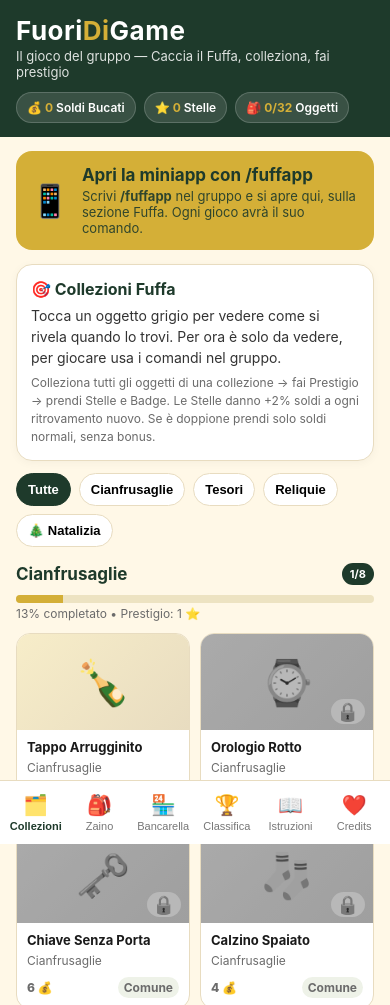
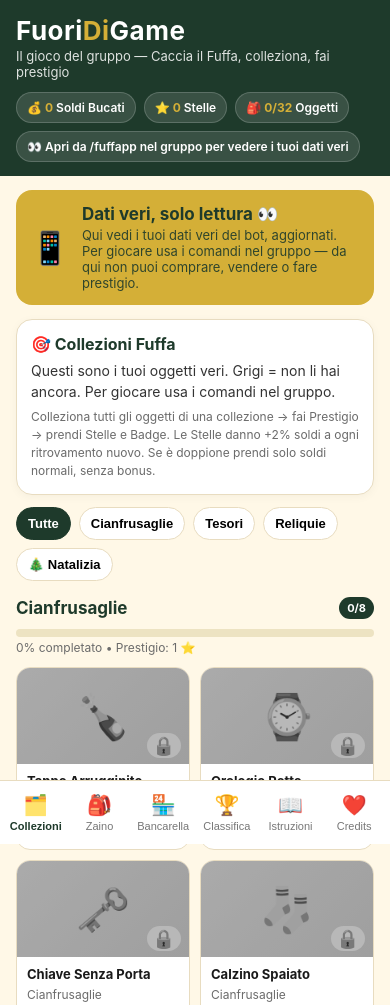
Before and after one commit to fuoridichat2025-rgb/fuoridigame-miniapp, a plain HTML site: page index.html in a window 390 px wide. Shown: the top 1005 px of the page. Drawn offline with Linux system fonts and the light colour scheme; a web font is replaced by a local one.

Commit message:
Update index.html

```diff
--- a/index.html
+++ b/index.html
@@ -101,22 +101,23 @@ nav button.active span{filter:none}
 <h1>Fuori<span>Di</span>Game</h1>
 <p>Il gioco del gruppo — Caccia il Fuffa, colleziona, fai prestigio</p>
 <div class="topbar">
-<div class="pill">💰 <b>0</b> Soldi Bucati</div>
-<div class="pill">⭐ <b>0</b> Stelle</div>
-<div class="pill">🎒 <b>0/32</b> Oggetti</div>
+<div class="pill">💰 <b id="pill-soldi">0</b> Soldi Bucati</div>
+<div class="pill">⭐ <b id="pill-stelle">0</b> Stelle</div>
+<div class="pill">🎒 <b id="pill-oggetti">0/32</b> Oggetti</div>
+<div class="pill" id="pill-stato" style="display:none">🔄 Carico dati veri…</div>
 </div>
 </header>
 
 <div class="hero" id="heroFuffapp">
 <div class="hero-emoji">📱</div>
-<div><h2>Apri la miniapp con /fuffapp</h2><p>Scrivi <b>/fuffapp</b> nel gruppo e si apre qui, sulla sezione Fuffa. Ogni gioco avrà il suo comando.</p></div>
+<div><h2>Dati veri, solo lettura 👀</h2><p>Qui vedi i tuoi dati veri del bot, aggiornati. Per giocare usa i comandi nel gruppo — da qui non puoi comprare, vendere o fare prestigio.</p></div>
 </div>
 
 <div class="wrap">
 
 <!-- COLLEZIONI -->
 <div id="sec-collezioni" class="section active">
-<div class="card"><h3>🎯 Collezioni Fuffa</h3><p>Tocca un oggetto grigio per vedere come si rivela quando lo trovi. Per ora è solo da vedere, per giocare usa i comandi nel gruppo.</p><div class="small" style="margin-top:6px">Colleziona tutti gli oggetti di una collezione → fai Prestigio → prendi Stelle e Badge. Le Stelle danno +2% soldi a ogni ritrovamento nuovo. Se è doppione prendi solo soldi normali, senza bonus.</div></div>
+<div class="card"><h3>🎯 Collezioni Fuffa</h3><p>Questi sono i tuoi oggetti veri. Grigi = non li hai ancora. Per giocare usa i comandi nel gruppo.</p><div class="small" style="margin-top:6px">Colleziona tutti gli oggetti di una collezione → fai Prestigio → prendi Stelle e Badge. Le Stelle danno +2% soldi a ogni ritrovamento nuovo. Se è doppione prendi solo soldi normali, senza bonus.</div></div>
 <div class="filters" id="filters">
 <button class="filter active" data-f="all">Tutte</button>
 <button class="filter" data-f="Cianfrusaglie">Cianfrusaglie</button>
@@ -138,9 +139,9 @@ nav button.active span{filter:none}
 
 <!-- ZAINO -->
 <div id="sec-zaino" class="section">
-<div class="card"><h3>🎒 Il tuo Zaino</h3><p>Qui vedrai tutti gli oggetti che hai trovato cacciando il Fuffa.</p><p class="small" style="margin-top:8px">Per ora anteprima. Nel gruppo usa <b>/zaino</b> per vedere il tuo zaino vero.</p></div>
-<div class="card"><h3>Esempio — come apparirà</h3><div class="grid" id="zainoDemo"></div></div>
-<div class="note">💡 <b>Doppione?</b> Se trovi un oggetto che hai già, prendi solo i Soldi Bucati. Se è nuovo, completi la collezione!</div>
+<div class="card"><h3>🎒 Il tuo Zaino</h3><p>Questo è il tuo zaino vero, aggiornato dal bot.</p><p class="small" style="margin-top:8px" id="zainoStato">Carico…</p></div>
+<div class="card"><h3>Il tuo Zaino</h3><div class="grid" id="zainoDemo"></div></div>
+<div class="note">💡 <b>Doppione?</b> Se trovi un oggetto che hai già, prendi solo i Soldi Bucati senza bonus. Se è nuovo, prendi valore + bonus stelle e completi la collezione!</div>
 </div>
 
 <!-- BANCARELLA -->
@@ -159,7 +160,7 @@ nav button.active span{filter:none}
 <div id="sec-istruzioni" class="section">
 <div class="card" style="background:var(--forest);color:white"><h3 style="color:white">📱 Apri la miniapp con /fuffapp</h3><p style="color:#EFEFEF">Scrivi <b>/fuffapp</b> nel gruppo e si apre questa miniapp sulla sezione Fuffa.<br><br>Ogni gioco avrà il suo comando: <b>/fuffapp</b> apre Fuffa, i prossimi giochi avranno il loro comando tipo <b>/nomegiocoapp</b> e apriranno la stessa miniapp ma sulla loro sezione. Stessi Soldi Bucati, stesse Stelle.</p></div>
 <div class="card"><h3>🎮 Come si gioca a Fuffa</h3>
-<div class="steps"><div class="step"><div class="step-num">1</div><div><b>Il Fuffa spawna da solo</b><br><span class="small">Dalle 6 alle 23 appare da solo nel gruppo, oppure scrivi /fuffa</span></div></div>
+<div class="steps"><div class="step"><div class="step-num">1</div><div><b>Il Fuffa spawna da solo</b><br><span class="small">Dalle 6 alle 23 appare da solo nel gruppo. <b>/fuffa</b> lo può usare solo NickMade, neanche gli altri admin.</span></div></div>
 <div class="step"><div class="step-num">2</div><div><b>Tocca “Caccia via il Fuffa!”</b><br><span class="small">Hai 5 minuti, se no scappa e non prendi niente</span></div></div>
 <div class="step"><div class="step-num">3</div><div><b>Vinci oggetto + Soldi Bucati</b><br><span class="small">Se è un doppione prendi solo soldi senza bonus, se è nuovo prendi valore + bonus stelle e completi la collezione</span></div></div>
 <div class="step"><div class="step-num">4</div><div><b>Colleziona tutto</b><br><span class="small">Completa una collezione per fare Prestigio</span></div></div>
@@ -167,22 +168,24 @@ nav button.active span{filter:none}
 <div class="step"><div class="step-num">6</div><div><b>Le Stelle ti potenziano</b><br><span class="small">Ogni Stella = +2% soldi a ogni ritrovamento nuovo</span></div></div>
 </div></div>
 <div class="card"><h3>⌨️ Comandi</h3>
-<div class="cmd"><code>/fuffa</code><p>Fa apparire il Fuffa</p></div>
+<div class="cmd"><code>/fuffa</code><p>Fa apparire il Fuffa — <b>SOLO NickMade</b>, neanche gli altri admin. Gli altri aspettano che spawni da solo.</p></div>
 <div class="cmd"><code>/fuffapp</code><p><b>Apre questa miniapp</b> sulla sezione Fuffa</p></div>
 <div class="cmd"><code>/zaino</code><p>I tuoi oggetti</p></div>
 <div class="cmd"><code>/portafoglio</code><p>I tuoi soldi e stelle</p></div>
 <div class="cmd"><code>/collezioni</code><p>Progresso e badge</p></div>
 <div class="cmd"><code>/prestigio</code><p>Fai prestigio — es: /prestigio Cianfrusaglie</p></div>
 <div class="cmd"><code>/iofuffa</code><p>Stelle, badge e titoli</p></div>
-<div class="cmd"><code>/giochi</code><p>Attiva/disattiva giochi (solo admin)</p></div>
+<div class="cmd"><code>/giochi</code><p>Attiva/disattiva giochi — <b>solo admin del gruppo</b> (o NickMade). I giocatori normali non possono usarlo.</p></div>
 <div class="cmd"><code>/ritira</code><p>Ritira il tuo annuncio in bancarella</p></div>
 <div class="cmd"><code>/vendifuffa</code><p>Vendi un oggetto — scrivi /vendifuffa e tocca i bottoni (oggetto → prezzo)</p></div>
 <div class="cmd"><code>/bancarella</code><p>Vedi cosa c'è in vendita</p></div>
 <div class="cmd"><code>/comprafuffa</code><p>Compra in bancarella — o tocca 🛒 Compra in /bancarella</p></div>
 <div class="cmd"><code>/topfuffa</code><p>Classifica</p></div>
 </div>
+<div class="card"><h3>⚖️ Regole rapide</h3><p class="small" style="line-height:1.7">• <b>/fuffa</b> solo NickMade<br>• <b>/giochi, /attiva, /disattiva</b> solo admin del gruppo<br>• <b>Miniapp</b> solo lettura — non puoi comprare, vendere o fare prestigio da qui<br>• <b>Doppione</b> = solo soldi, senza bonus stelle<br>• <b>Nuovo</b> = valore + bonus stelle (+2% per stella)<br>• <b>Prestigio</b> cancella solo quella collezione, tieni soldi e badge</p>
+</div>
 <div class="card"><h3>📚 Le 4 Collezioni</h3><table class="table"><tr><th>Collezione</th><th>Stelle per Prestigio</th></tr><tr><td>Cianfrusaglie</td><td>1 ⭐</td></tr><tr><td>Tesori</td><td>3 ⭐</td></tr><tr><td>Reliquie</td><td>5 ⭐</td></tr><tr><td>🎄 Natalizia</td><td>Badge speciale, senza stelle</td></tr></table></div>
-<div class="note">Miniapp per ora solo da vedere. Per giocare usa i comandi nel gruppo.</div>
+<div class="note">Miniapp solo lettura — i dati sono veri e aggiornati dal bot. Per giocare usa i comandi nel gruppo.</div>
 </div>
 
 <!-- CREDITS -->
@@ -197,7 +200,7 @@ nav button.active span{filter:none}
 <p class="small" style="margin-top:10px">Hai un'idea per un nuovo gioco? Un bug? Scriveteci!</p>
 </div>
 <div class="card"><h3>ℹ️ Versione</h3><p>Miniapp v1 — solo da vedere<br>Fuffa v1<br>Prossimi giochi in arrivo…</p></div>
-<div class="card"><h3>🙏 Ringraziamenti</h3><p>Grazie a tutti i cacciatori di Fuffa. Senza di voi il Fuffa non scapperebbe così tanto.</p> <p> Un ringraziamento speciale a Etna che rende tutto possibile ❤️ </p> </div>
+<div class="card"><h3>🙏 Ringraziamenti</h3><p>Grazie a tutti i cacciatori di Fuffa. Senza di voi il Fuffa non scapperebbe così tanto.</p> <p> Un ringraziamento speciale a Etna che rende tutto possibile ❤️ </p></div>
 </div>
 
 </div>
@@ -247,7 +250,12 @@ const ITEMS=[
 {id:"candela",name:"Candela Magica",coll:"Natalizia",emoji:"🕯️",value:22,rarity:"Comune"},
 {id:"biscotto",name:"Biscotto di Pan di Zenzero",coll:"Natalizia",emoji:"🍪",value:18,rarity:"Comune"},
 ];
-let owned=new Set(["tappo","anello"]);
+let owned=new Set([]); // riempito da API con dati veri
+let DatiVeri=null;
+let DatiBancarella=[];
+let DatiClassifica=[];
+// ⚠️ METTI QUI L'URL DEL TUO WORKER CLOUDFLARE (es. https://fuoridigame-xxx.workers.dev) - senza / alla fine
+const API_BASE = "https://INSERISCI-IL-TUO-WORKER.workers.dev";
 let curFilter="all";
 function renderCollections(){
   const wrap=document.getElementById("collections");
@@ -267,21 +275,37 @@ function renderCollections(){
   });
   wrap.innerHTML=html;
 }
-function toggleItem(id){ if(owned.has(id)) owned.delete(id); else owned.add(id); renderCollections(); renderZaino(); }
+function toggleItem(id){ /* solo lettura - per giocare usa i comandi nel gruppo */ }
 function renderZaino(){
   const el=document.getElementById("zainoDemo");
+  const st=document.getElementById("zainoStato"); if(st && DatiVeri) st.textContent = "Dati veri — " + DatiVeri.saldo + " 💰 • " + DatiVeri.stelle + " ⭐";
   const list=ITEMS.filter(i=>owned.has(i.id));
   if(list.length===0){el.innerHTML="<p class='small'>Zaino vuoto — caccia il Fuffa!</p>";return;}
   el.innerHTML=list.map(it=>`<div class="item"><div class="item-img">${it.emoji}</div><div class="item-body"><b>${it.name}</b><span>${it.coll}</span><div class="item-foot"><span class="price">${it.value} 💰</span><span class="rarity">${it.rarity}</span></div></div></div>`).join("");
 }
-document.getElementById("bancarellaList").innerHTML=[
-  {emoji:"💍",name:"Anello Dorato",price:40,seller:"@Giocatore1"},
-  {emoji:"🪙",name:"Moneta Bucata",price:12,seller:"@Giocatore2"},
-  {emoji:"🎁",name:"Regalo Misterioso",price:55,seller:"@IoSonoEtna"},
-].map(l=>`<div class="listing"><div class="listing-emoji">${l.emoji}</div><div style="flex:1"><b>${l.name}</b><br><span class="small">da ${l.seller}</span></div><b>${l.price} 💰</b></div>`).join("")+`<p class="small" style="margin-top:8px">Anteprima — nel gruppo usa /bancarella per vedere quelle vere.</p>`;
-document.getElementById("classificaList").innerHTML=[
-  {name:"NickMade",pts:1240},{name:"@IoSonoEtna",pts:980},{name:"@Giocatore1",pts:720},{name:"@Giocatore2",pts:540},{name:"@Giocatore3",pts:310}
-].map((u,i)=>`<div class="rank"><div class="rank-num ${i===0?"gold":""}">${i+1}</div><div style="flex:1"><b>${u.name}</b></div><b>${u.pts} 💰</b></div>`).join("");
+function renderBancarella(){
+  const el=document.getElementById("bancarellaList");
+  if(!DatiBancarella || DatiBancarella.length===0){
+    el.innerHTML=`<p class="small">Bancarella vuota. Nel gruppo usa <b>/vendifuffa</b> per vendere.</p>`;
+    return;
+  }
+  el.innerHTML=DatiBancarella.map(l=>{
+    const it=ITEMS.find(x=>x.id===l.item_id)||ITEMS.find(x=>x.name===l.name);
+    const emoji=it?it.emoji:"📦";
+    const seller=l.seller_username?`@${l.seller_username}`:l.seller_name;
+    return `<div class="listing"><div class="listing-emoji">${emoji}</div><div style="flex:1"><b>${l.name}</b><br><span class="small">da ${seller}</span></div><b>${l.price} 💰</b></div>`;
+  }).join("")+`<p class="small" style="margin-top:8px">Dati veri dal bot. Per comprare usa <b>/bancarella</b> nel gruppo e tocca 🛒 Compra.</p>`;
+}
+renderBancarella();
+function renderClassifica(){
+  const el=document.getElementById("classificaList");
+  if(!DatiClassifica || DatiClassifica.length===0){
+    el.innerHTML=`<p class="small">Ancora nessuno in classifica. Scrivi /fuffa nel gruppo!</p>`;
+    return;
+  }
+  el.innerHTML=DatiClassifica.map((u,i)=>`<div class="rank"><div class="rank-num ${i===0?"gold":""}">${i+1}</div><div style="flex:1"><b>${u.display_name}</b>${u.stelle>0?` • ${u.stelle} ⭐`:""}</div><b>${u.saldo} 💰</b></div>`).join("");
+}
+renderClassifica();
 function showTab(tab){
   document.querySelectorAll(".section").forEach(s=>s.classList.remove("active"));
   document.querySelectorAll("nav button").forEach(b=>b.classList.remove("active"));
@@ -296,7 +320,46 @@ document.querySelectorAll("#filters .filter").forEach(f=>f.addEventListener("cli
   document.querySelectorAll("#filters .filter").forEach(x=>x.classList.remove("active"));
   f.classList.add("active"); curFilter=f.dataset.f; renderCollections();
 }));
-renderCollections(); renderZaino();
+async function caricaDatiVeri(){
+  try{
+    const params=new URLSearchParams(location.search);
+    let group_id=params.get("group_id")||"";
+    let user_id="";
+    let tg=null;
+    try{ tg=window.Telegram && Telegram.WebApp ? Telegram.WebApp.initDataUnsafe : null; }catch(e){}
+    if(tg && tg.user) user_id=String(tg.user.id);
+    if(!user_id) user_id=params.get("user_id")||"";
+    if(!group_id && tg && tg.chat) group_id=String(tg.chat.id||"");
+    const pillStato=document.getElementById("pill-stato");
+    if(!group_id || !user_id || API_BASE.includes("INSERISCI")){
+      if(pillStato){ pillStato.style.display=""; pillStato.textContent="👀 Apri da /fuffapp nel gruppo per vedere i tuoi dati veri"; }
+      renderCollections(); renderZaino(); renderBancarella(); renderClassifica();
+      return;
+    }
+    if(pillStato){ pillStato.style.display=""; pillStato.textContent="🔄 Carico dati veri…"; }
+    const [rMio, rBanc, rClas] = await Promise.all([
+      fetch(API_BASE+"/api/mio-stato?group_id="+encodeURIComponent(group_id)+"&user_id="+encodeURIComponent(user_id)).then(r=>r.json()).catch(()=>null),
+      fetch(API_BASE+"/api/bancarella?group_id="+encodeURIComponent(group_id)).then(r=>r.json()).catch(()=>null),
+      fetch(API_BASE+"/api/classifica?group_id="+encodeURIComponent(group_id)).then(r=>r.json()).catch(()=>null),
+    ]);
+    if(rMio && rMio.ok){
+      DatiVeri=rMio;
+      owned=new Set((rMio.zaino||[]).map(z=>z.id));
+      document.getElementById("pill-soldi").textContent=rMio.saldo;
+      document.getElementById("pill-stelle").textContent=rMio.stelle;
+      const totaleOggetti=(rMio.zaino||[]).reduce((a,z)=>a+ (z.qty||1),0);
+      const distinti=new Set((rMio.zaino||[]).map(z=>z.id)).size;
+      document.getElementById("pill-oggetti").textContent=distinti+"/32";
+    }
+    if(rBanc && rBanc.ok) DatiBancarella=rBanc.listings||[];
+    if(rClas && rClas.ok) DatiClassifica=rClas.classifica||[];
+    if(pillStato) pillStato.style.display="none";
+    renderCollections(); renderZaino(); renderBancarella(); renderClassifica();
+  }catch(e){
+    renderCollections(); renderZaino(); renderBancarella(); renderClassifica();
+  }
+}
+caricaDatiVeri();
 const params=new URLSearchParams(location.search);
 let sec=params.get("section")||params.get("startapp")||"";
 if(!sec && location.hash) sec=location.hash.replace("#","");
```
